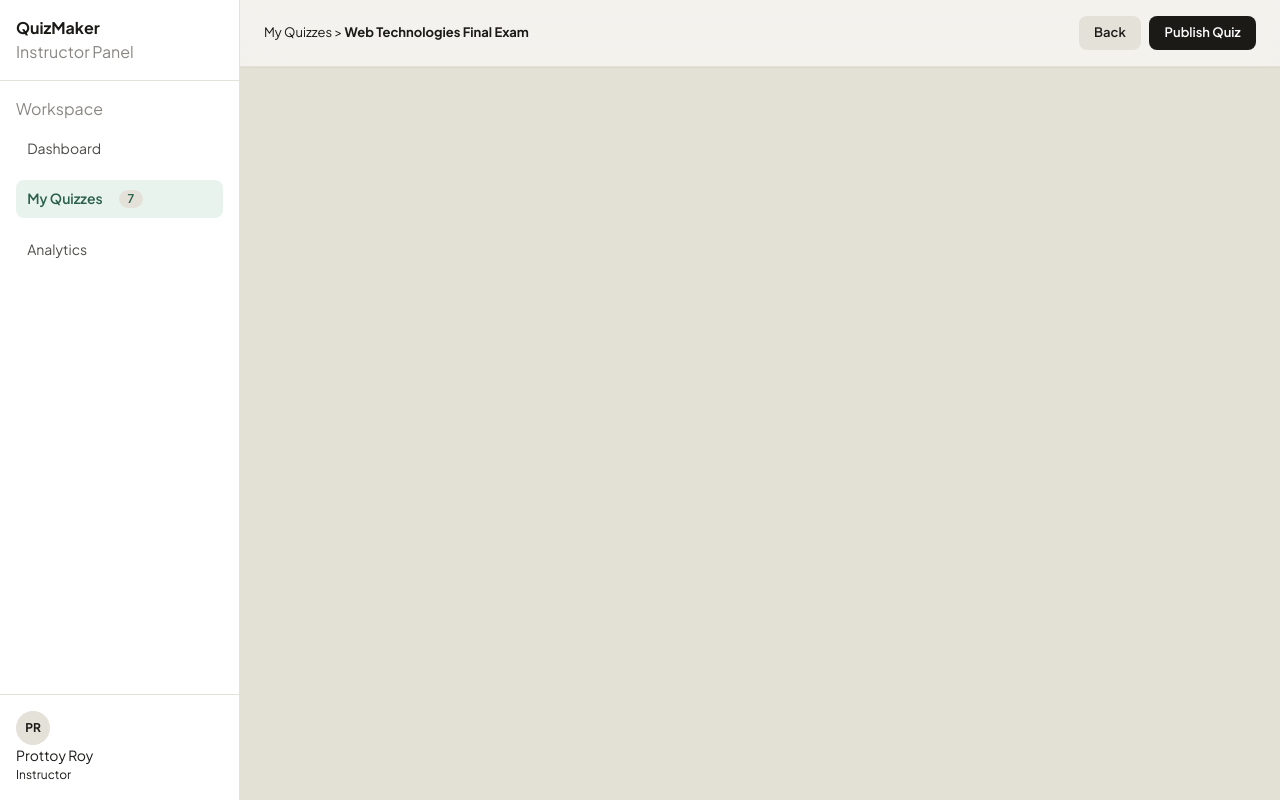
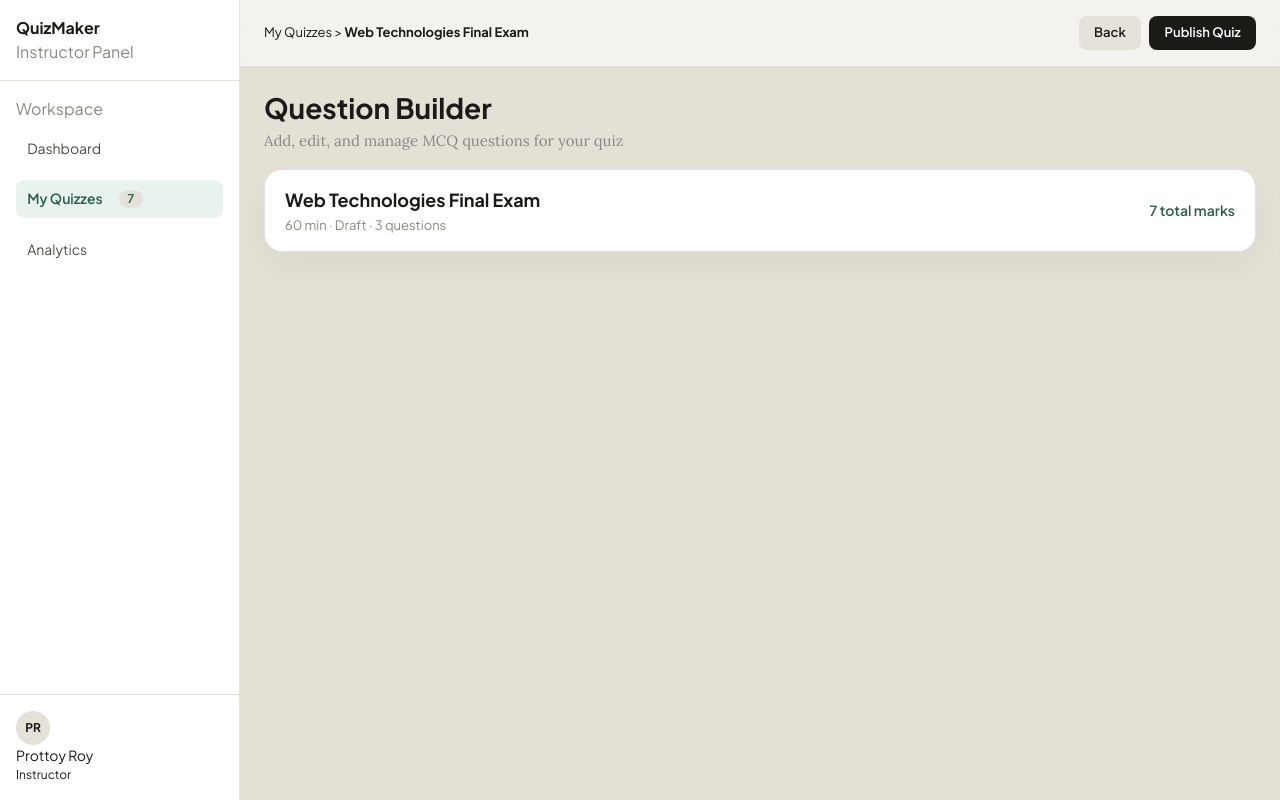
Before and after one commit to Tipto-Ghosh/WebtechProjectGroup-5, a PHP site: page /question_builder.php in a window 1280 px wide. Run offline with PHP 8.4, Linux system fonts and the light colour scheme.

Commit message:
Add quiz information display and styling to question builder

```diff
--- a/view/quiz_builder/question_builder.php
+++ b/view/quiz_builder/question_builder.php
@@ -9,6 +9,13 @@ $pageTitle = isset($pageData["page_title"]) ? $pageData["page_title"] : "Questio
 $pageSubtitle = isset($pageData["page_subtitle"]) ? $pageData["page_subtitle"] : "Add, edit, and manage MCQ questions for your quiz";
 $breadcrumbs = isset($pageData["breadcrumbs"]) && is_array($pageData["breadcrumbs"]) ? $pageData["breadcrumbs"] : array("My Quizzes", "Question Builder");
 
+function getQuizMetaText(array $quiz): string
+{
+    $time = (int) ($quiz["time_limit_minutes"] ?? 0);
+    $count = (int) ($quiz["question_count"] ?? 0);
+    $status = $quiz["status"] ?? "draft";
+    return $time . " min · " . ucfirst($status) . " · " . $count . " question" . ($count === 1 ? "" : "s");
+}
 ?>
 <!DOCTYPE html>
 <html lang="eng">
@@ -53,7 +60,20 @@ $breadcrumbs = isset($pageData["breadcrumbs"]) && is_array($pageData["breadcrumb
                     </div>
                 </header>
                 <main class="content question_builder_page">
+                    <section class="page_head">
+                        <h1><?php echo htmlspecialchars($pageTitle); ?></h1>
+                        <div class="page_subtitle"><?php echo htmlspecialchars($pageSubtitle); ?></div>
+                    </section>
 
+                    <section class="quiz_info_card">
+                        <div class="quiz_info_header">
+                            <div>
+                                <div class="quiz_info_title"><?php echo htmlspecialchars($quiz["title"] ?? ""); ?></div>
+                                <div class="quiz_info_meta"><?php echo htmlspecialchars(getQuizMetaText($quiz)); ?></div>
+                            </div>
+                            <div class="quiz_info_marks"><?php echo (int) ($quiz["total_marks"] ?? 0); ?> total marks</div>
+                        </div>
+                    </section>
                 </main>
             </div>
         </div>
--- a/view/style/quiz_style_question_builder_page.css
+++ b/view/style/quiz_style_question_builder_page.css
@@ -1 +1,47 @@
 @import url("quiz_style_quiz_form_page.css");
+
+.question_builder_page {
+	padding-bottom: 2rem;
+}
+
+.quiz_info_card {
+	background: #FFFFFF;
+	border: 1px solid #E4E1D9;
+	border-radius: 18px;
+	box-shadow: 0 14px 34px rgba(28, 26, 23, 0.04);
+	overflow: hidden;
+	margin-bottom: 1.5rem;
+}
+
+.quiz_info_header {
+	display: flex;
+	justify-content: space-between;
+	align-items: center;
+	gap: 1rem;
+	padding: 1rem 1.25rem;
+}
+
+.quiz_info_title {
+	font-weight: 700;
+	font-size: 18px;
+	color: #1C1A17;
+}
+
+.quiz_info_meta {
+	margin-top: .2rem;
+	font-size: 13px;
+	color: #8A8783;
+}
+
+.quiz_info_marks {
+	font-size: 14px;
+	font-weight: 600;
+	color: #2A6049;
+}
+
+.builder_grid {
+	display: grid;
+	grid-template-columns: 1fr 1fr;
+	gap: 1.5rem;
+	align-items: start;
+}
```
